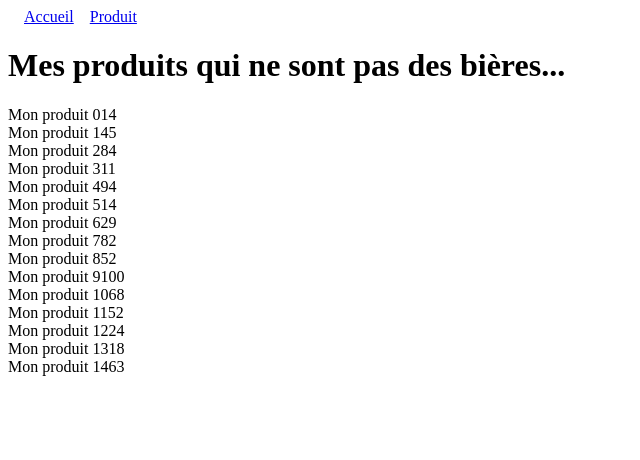
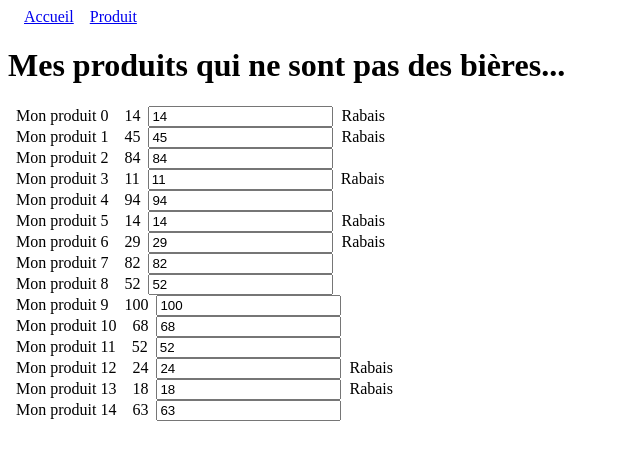
Before and after one commit to aptruchon/demo-angular, an Angular app: page /produit in a window 1280 px wide. Shown: the top 460 px of the page, without its empty margins (0-640 px from the left). Built offline with nearby package versions, Linux system fonts and the light colour scheme.

Commit message:
Implémentation d'un two way binding avec un input

```diff
--- a/src/app/app.module.ts
+++ b/src/app/app.module.ts
@@ -1,7 +1,8 @@
 import { NgModule } from '@angular/core';
 import { BrowserModule } from '@angular/platform-browser';
+import { AppRoutingModule } from './app-routing.module';
+import { FormsModule } from '@angular/forms';
 
-import { AppRoutingModule } from './app-routing.module';
 import { AppComponent } from './app.component';
 import { EnteteComponent } from './entete/entete.component';
 import { ProduitComponent } from './produit/produit.component';
@@ -20,7 +21,8 @@ import { NonTrouveComponent } from './non-trouve/non-trouve.component';
   ],
   imports: [
     BrowserModule,
-    AppRoutingModule
+    AppRoutingModule,
+    FormsModule
   ],
   providers: [],
   bootstrap: [AppComponent]
--- a/src/app/liste-produit/liste-produit.component.html
+++ b/src/app/liste-produit/liste-produit.component.html
@@ -2,7 +2,12 @@
 
 <p>{{salutation}}</p>
 
+<!-- Exemple boucle, boucle sur soit même -->
 <article *ngFor="let unProduit of produit">
     <span>{{unProduit.nom}}</span>
     <span>{{unProduit.prix}}</span>
+    <!-- Two way binding -->
+    <input [(ngModel)] = unProduit.prix>
+    <!-- Exemple conditionnelle -->
+    <span *ngIf="unProduit.prix < 50">Rabais</span>
 </article>
--- a/src/app/liste-produit/liste-produit.component.scss
+++ b/src/app/liste-produit/liste-produit.component.scss
@@ -0,0 +1,5 @@
+article {
+    span {
+        margin: 0px 8px;
+    }
+}
```
